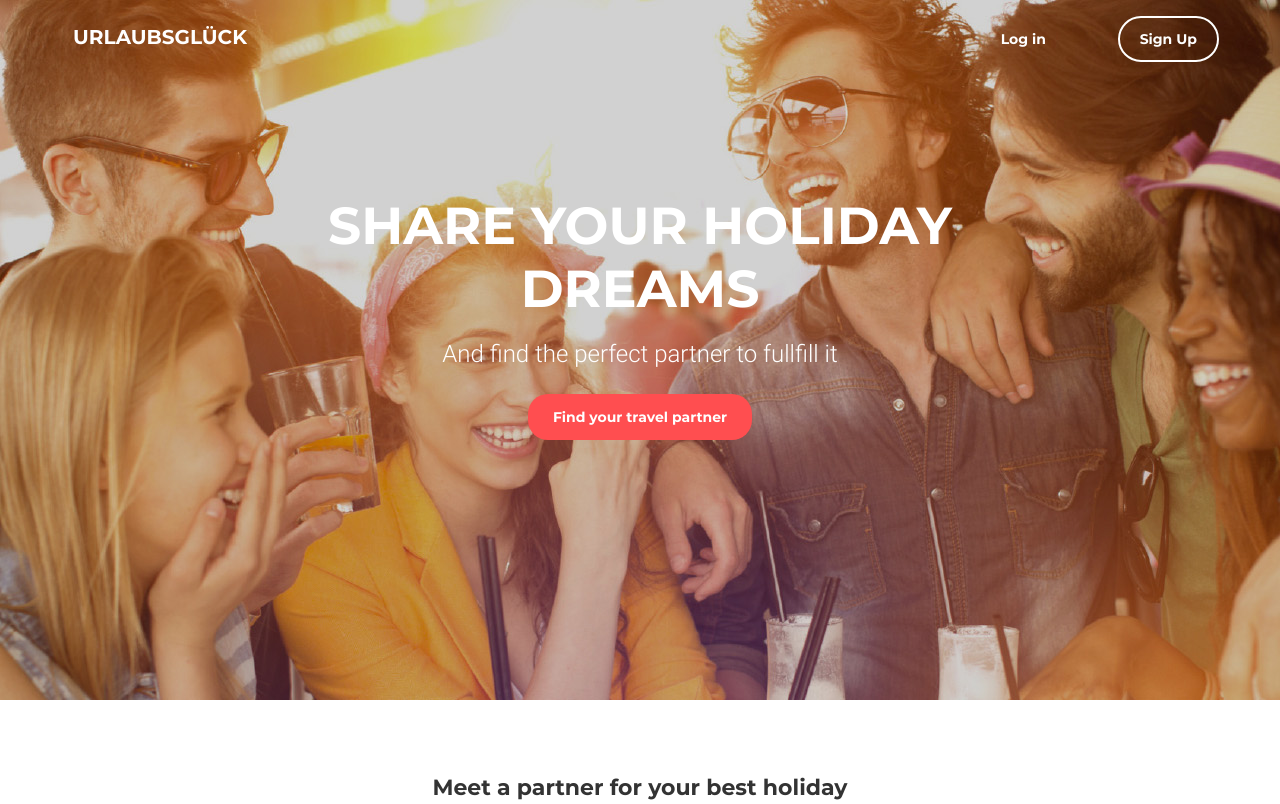
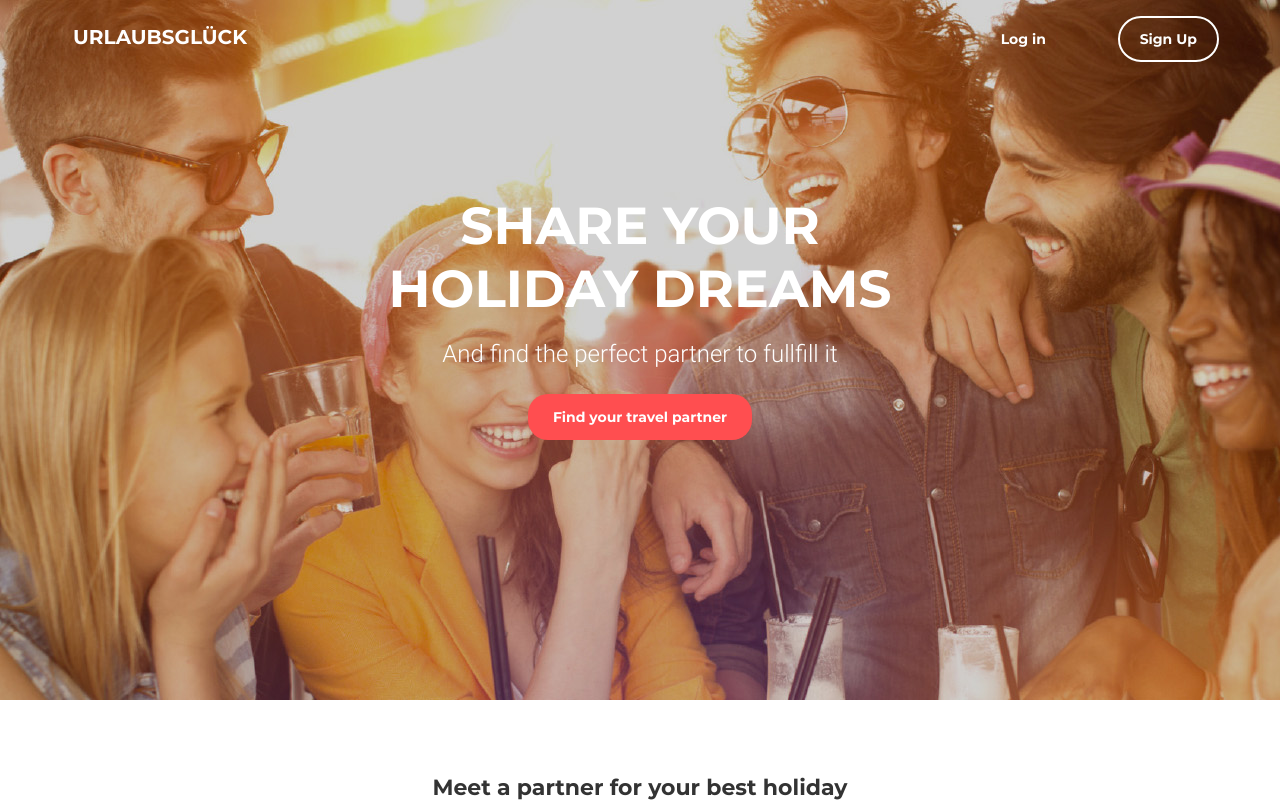
Before and after one commit to idea-studio2015/goit-fe-course, a plain HTML site: page module-09/index.html in a window 1280 px wide. Shown: the top 804 px of the page. Drawn offline with Linux system fonts and the light colour scheme.

Commit message:
fix bootstrap classes bag

```diff
--- a/module-09/index.html
+++ b/module-09/index.html
@@ -31,8 +31,8 @@
               </div>
             </nav>
           </div>
-          <div class="row">
-            <div class="col-12">
+          <div class="row justify-content-center">
+            <div class="col-12 col-sm-7 col-md-9">
               <div class="top-image">
                 <div class="top-image-content">
                   <p class="top-image-text">Share your holiday dreams <span class="top-image-subtext">And find the perfect partner to fullfill it</span></p>
```
